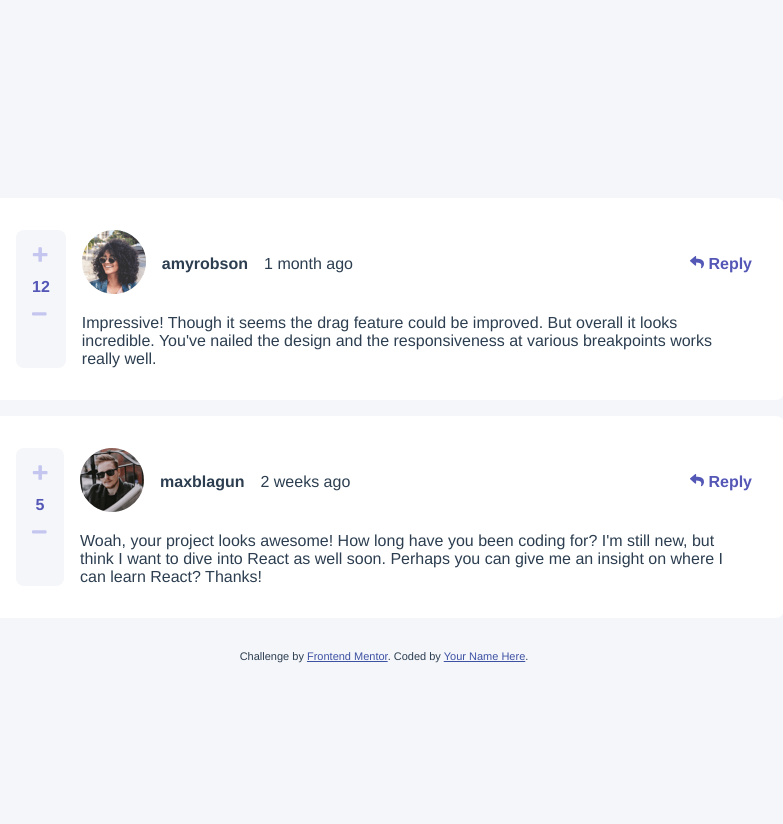
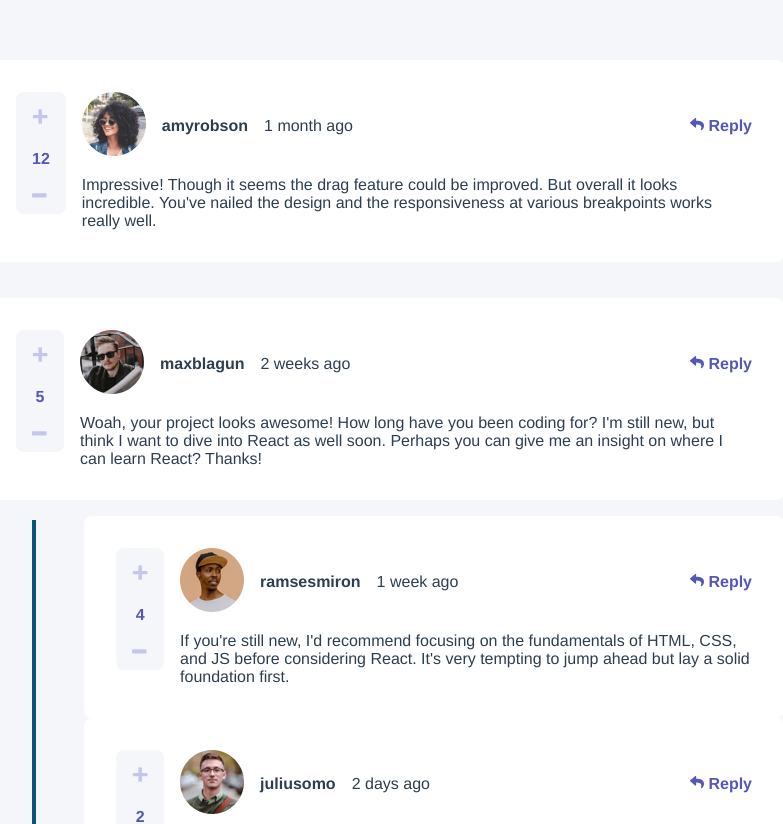
Before and after one commit to wjrcode/interactive-comments-section-main, a Vue app: page / in a window 1280 px wide. Shown: the top 824 px of the page, without its empty margins (256-1039 px from the left). Before the commit the page ends 800 px from the top, so only its background shows below. Built offline with nearby package versions, Linux system fonts and the light colour scheme.

Commit message:
progresso

```diff
--- a/src/App.vue
+++ b/src/App.vue
@@ -1,8 +1,25 @@
 <template>
   <main>
     <template v-for="(comment, i) in comments" :key="`item-${i}`">
-      <CommentCard v-bind="i" :name="comment.user.username" :photo="comment.user.image.png" :comment="comment.content"
-        :createdAt="comment.createdAt" :score="comment.score" />
+      <div>
+        <CommentCard v-bind="i" :name="comment.user.username" :photo="comment.user.image.png" :comment="comment.content"
+          :createdAt="comment.createdAt" :score="comment.score" />
+
+        <div class="replies">
+          <div class="barra"></div>
+          <div>
+          <template v-for="(reply, j) in comment.replies" :key="`item-${j}`">
+
+            <CommentCard v-bind="j" :name="reply.user.username" :photo="reply.user.image.png" :comment="reply.content"
+              :createdAt="reply.createdAt" :score="reply.score" />
+          </template>
+        </div>
+
+        </div>
+
+
+      </div>
+
     </template>
     <div class="attribution">
       Challenge by <a href="https://www.frontendmentor.io?ref=challenge" target="_blank">Frontend Mentor</a>.
@@ -53,7 +70,7 @@ body {
   background-color: hsl(228, 33%, 97%);
 }
 
-main{
+main {
   max-width: 50rem;
   display: flex;
   flex-direction: column;
@@ -78,4 +95,17 @@ main{
   color: #2c3e50;
   margin-top: 60px;
 }
+
+.replies {
+  margin-left: 3rem;
+  margin-top: 1rem;
+  display: flex;
+}
+
+.barra{
+  width: 0.5rem;
+  background-color: rgb(7, 85, 124);
+  margin-top: 4px;
+  margin-right: 3rem;
+}
 </style>
--- a/src/components/CommentCard.vue
+++ b/src/components/CommentCard.vue
@@ -1,15 +1,15 @@
 <template>
   <div class="card">
     <div class="card__vote-button">
-      <img src="../images/icon-plus.svg" class="card__icon"/>
-      {{ score  }}
-      <img src="../images/icon-minus.svg" class="card__icon"/>
+      <img src="../images/icon-plus.svg" class="card__icon" />
+      {{ score }}
+      <img src="../images/icon-minus.svg" class="card__icon" />
     </div>
     <div class="card__content">
       <div class="card__header">
         <div class="card__details">
           <div class="card__profile-photo">
-            <img :src="photo"/>
+            <img :src="photo" />
           </div>
           <div class="card__user-name">
             {{ name }}
@@ -19,7 +19,7 @@
           </div>
         </div>
         <div class="card__reply-button">
-          <img src="../images/icon-reply.svg"/>
+          <img src="../images/icon-reply.svg" />
           Reply
         </div>
       </div>
@@ -34,24 +34,17 @@
 export default {
   name: 'CommentCard',
   props: {
-    photo: {type: String},
+    photo: String,
     name: String,
     createdAt: String,
     comment: String,
     score: Number
   },
-  computed:{
-    pic(){
-      return require(this.photo)
-    }
-  }
 }
 </script>
 
-<!-- Add "scoped" attribute to limit CSS to this component only -->
 <style scoped>
-
-.card{
+.card {
   display: flex;
   background-color: white;
   padding: 2rem;
@@ -59,44 +52,45 @@ export default {
   gap: 1rem;
 }
 
-.card__vote-button{
+.card__vote-button {
   background-color: hsl(228, 33%, 97%);
   padding: 1rem;
   border-radius: 0.5rem;
-  color:hsl(238, 40%, 52%);
+  color: hsl(238, 40%, 52%);
   font-weight: bold;
   display: flex;
-  gap: 1rem;
   flex-direction: column;
+  justify-content: space-between;
+  max-height: 5.6rem;
 }
 
-.card__icon{
+.card__icon {
   width: 1rem;
 }
-.card__header{
+
+.card__header {
   display: flex;
   justify-content: space-between;
   align-items: center;
 }
 
-.card__details{
+.card__details {
   display: flex;
   align-items: center;
   gap: 1rem
 }
 
-.card__user-name{
+.card__user-name {
   font-weight: bold;
 }
 
-.card__reply-button{
-  color:hsl(238, 40%, 52%);
+.card__reply-button {
+  color: hsl(238, 40%, 52%);
   font-weight: bold;
 }
 
-.card__comment{
+.card__comment {
   margin-top: 1rem;
   text-align: left;
 }
-
 </style>
--- /dev/null
+++ b/src/components/CommentComponet.vue
@@ -0,0 +1,98 @@
+<template>
+    <div class="card">
+      <div class="card__vote-button">
+        <img src="../images/icon-plus.svg" class="card__icon"/>
+        {{ score  }}
+        <img src="../images/icon-minus.svg" class="card__icon"/>
+      </div>
+      <div class="card__content">
+        <div class="card__header">
+          <div class="card__details">
+            <div class="card__profile-photo">
+              <img :src="photo"/>
+            </div>
+            <div class="card__user-name">
+              {{ name }}
+            </div>
+            <div class="card__time">
+              {{ createdAt }}
+            </div>
+          </div>
+          <div class="card__reply-button">
+            <img src="../images/icon-reply.svg"/>
+            Reply
+          </div>
+        </div>
+        <div class="card__comment">
+          {{ comment }}
+        </div>
+      </div>
+    </div>
+  </template>
+
+  <script>
+  export default {
+    name: 'CommentCard',
+    props: {
+      photo: String,
+      name: String,
+      createdAt: String,
+      comment: String,
+      score: Number,
+      replys: Array
+    },
+  }
+  </script>
+
+  <style scoped>
+
+  .card{
+    display: flex;
+    background-color: white;
+    padding: 2rem;
+    border-radius: 0.5rem;
+    gap: 1rem;
+  }
+
+  .card__vote-button{
+    background-color: hsl(228, 33%, 97%);
+    padding: 1rem;
+    border-radius: 0.5rem;
+    color:hsl(238, 40%, 52%);
+    font-weight: bold;
+    display: flex;
+    flex-direction: column;
+    justify-content: space-between;
+    max-height: 5.6rem;
+  }
+
+  .card__icon{
+    width: 1rem;
+  }
+  .card__header{
+    display: flex;
+    justify-content: space-between;
+    align-items: center;
+  }
+
+  .card__details{
+    display: flex;
+    align-items: center;
+    gap: 1rem
+  }
+
+  .card__user-name{
+    font-weight: bold;
+  }
+
+  .card__reply-button{
+    color:hsl(238, 40%, 52%);
+    font-weight: bold;
+  }
+
+  .card__comment{
+    margin-top: 1rem;
+    text-align: left;
+  }
+
+  </style>
```
